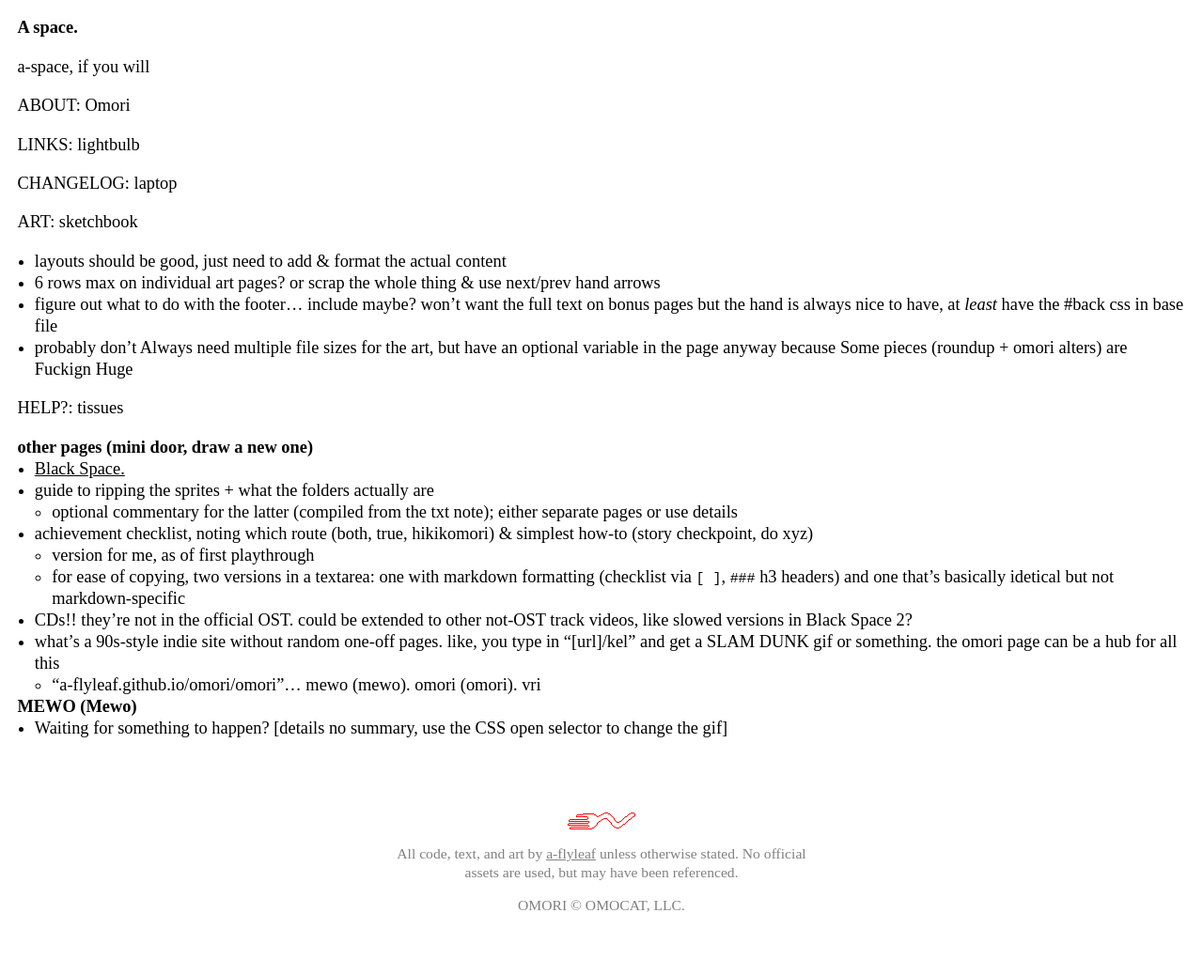
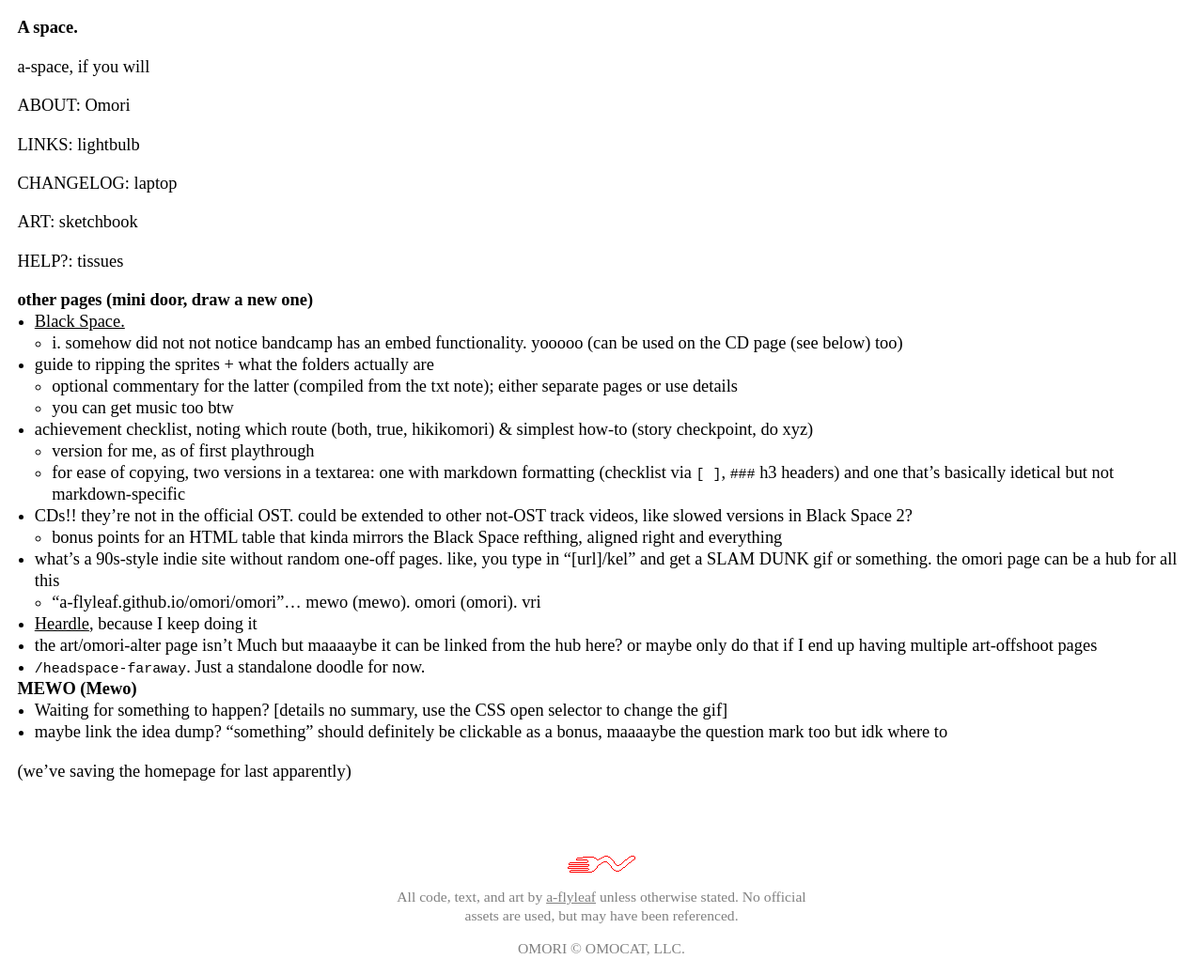
Before and after one commit to a-flyleaf/omori, a Jekyll site: the page built from a-space.md, in a window 1280 px wide. Shown: the whole page at 94% size. Built offline with Jekyll 4.4.1, drawn with Linux system fonts in a browser that asks for light colours; before the commit the page ends 992 px from its top, so only the background shows below that.

Commit message:
minor copyediting, additional notes

```diff
--- a/a-space.md
+++ b/a-space.md
@@ -16,24 +16,29 @@
 CHANGELOG: laptop
 
 ART: sketchbook
-- layouts should be good, just need to add & format the actual content
-- 6 rows max on individual art pages? or scrap the whole thing & use next/prev hand arrows
-- figure out what to do with the footer... include maybe? won't want the full text on bonus pages but the hand is always nice to have, at *least* have the #back css in base file
-- probably don't Always need multiple file sizes for the art, but have an optional variable in the page anyway because Some pieces (roundup + omori alters) are Fuckign Huge
 
 HELP?: tissues
 
 # other pages (mini door, draw a new one)
 - [Black Space.](black-space)
+	- i. somehow did not not notice bandcamp has an embed functionality. yooooo (can be used on the CD page (see below) too)
 - guide to ripping the sprites + what the folders actually are
 	- optional commentary for the latter (compiled from the txt note); either separate pages or use details
+	- you can get music too btw
 - achievement checklist, noting which route (both, true, hikikomori) & simplest how-to (story checkpoint, do xyz)
 	- version for me, as of first playthrough
 	- for ease of copying, two versions in a textarea: one with markdown formatting (checklist via ``[ ]``, ``###`` h3 headers) and one that's basically idetical but not markdown-specific
 - CDs!! they're not in the official OST. could be extended to other not-OST track videos, like slowed versions in Black Space 2?
+	- bonus points for an HTML table that kinda mirrors the Black Space refthing, aligned right and everything
 - what's a 90s-style indie site without random one-off pages. like, you type in "[url]/kel" and get a SLAM DUNK gif or something. the omori page can be a hub for all this
 	- "a-flyleaf.github.io/omori/omori"... mewo (mewo). omori (omori). vri
+- [Heardle](https://omori-heardle-2-5.glitch.me/), because I keep doing it
+- the art/omori-alter page isn't Much but maaaaybe it can be linked from the hub here? or maybe only do that if I end up having multiple art-offshoot pages
+- ``/headspace-faraway``. Just a standalone doodle for now.
 
 # MEWO (Mewo)
 - Waiting for something to happen? \[details no summary, use the CSS open selector to change the gif]
+- maybe link the idea dump? "something" should definitely be clickable as a bonus, maaaaybe the question mark too but idk where to
+
+(we've saving the homepage for last apparently)
 </main>
```
Also changed, not shown: links.md (+2 -1 lines).
